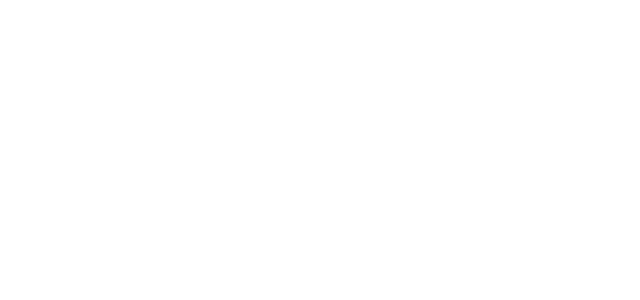
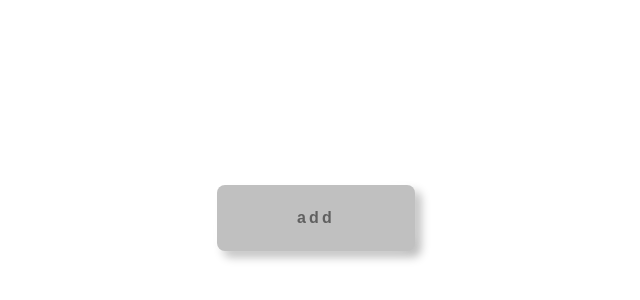
Before and after one commit to 2814109/prometheus, a React (Vite) app in the folder prometheus-frontend/: page /dynamic_form in a window 1280 px wide. Before the commit this address had no page. Shown: the part 190-490 px from the top of the page, without its empty margins (324-964 px from the left). Built offline with nearby package versions, Linux system fonts and the light colour scheme.

Commit message:
memoize list

```diff
--- a/prometheus-frontend/src/App.tsx
+++ b/prometheus-frontend/src/App.tsx
@@ -8,7 +8,6 @@
 
   return (
     <div className="App">
-      <NeumorphismString text="test" />
       <div>
         <a href="https://vitejs.dev" target="_blank">
           <img src="/vite.svg" className="logo" alt="Vite logo" />
--- a/prometheus-frontend/src/components/Neumorphism/Button/index.module.css
+++ b/prometheus-frontend/src/components/Neumorphism/Button/index.module.css
@@ -4,7 +4,7 @@
   border: none;
   border-radius: 0.5rem;
   color: rgba(0, 0, 0, 0.5);
-  font-size: 1rem;
+  font-size: 0.5rem;
   font-weight: 700;
   letter-spacing: 0.2rem;
   text-align: center;
@@ -12,20 +12,15 @@
   cursor: pointer;
   transition: 0.5s ease-in-out;
 }
-/* .neumorphismButton:hover {
-  box-shadow: -2px -2px 6px rgba(255, 255, 255, 0.8),
-    -2px -2px 4px rgba(255, 255, 255, 0.4),
-    2px 2px 2px rgba(255, 255, 255, 0.05), 2px 2px 4px rgba(0, 0, 0, 0.1);
-} */
 
 .neumorphismButtonPassive {
   box-shadow: -6px -6px 15px rgba(255, 255, 255, 0.8),
     -6px -6px 10px rgba(255, 255, 255, 0.5),
-    6px 6px 8px rgba(255, 255, 255, 0.075), 6px 6px 10px rgba(0, 0, 0, 0.15);
+    6px 6px 8px rgba(255, 255, 255, 0.009), 6px 6px 10px rgba(0, 0, 0, 0.27);
 }
 .neumorphismButtonActive {
   box-shadow: inset -2px -2px 6px rgba(255, 255, 255, 0.8),
     inset -2px -2px 4px rgba(255, 255, 255, 0.5),
-    inset 2px 2px 2px rgba(255, 255, 255, 0.075),
-    inset 2px 2px 4px rgba(0, 0, 0, 0.15);
+    inset 2px 2px 2px rgba(255, 255, 255, 0.009),
+    inset 2px 2px 4px rgba(0, 0, 0, 0.27);
 }
--- a/prometheus-frontend/src/components/Neumorphism/Button/index.tsx
+++ b/prometheus-frontend/src/components/Neumorphism/Button/index.tsx
@@ -1,14 +1,18 @@
 import { FC, useState } from "react";
 import style from "./index.module.css";
 
-const NeumorphismButton: FC = () => {
-  const [isActive, setIsActive] = useState<boolean>(false);
-  console.log(isActive);
+type Props = {
+  onClick: () => void;
+  name: string;
+  fontRemSize?: number;
+};
+const NeumorphismButton: FC<Props> = ({ name, onClick, fontRemSize = 1 }) => {
+  //   const [isActive, setIsActive] = useState<boolean>(false);
+  const isActive = false;
   return (
     <button
-      onClick={() => {
-        setIsActive(!isActive);
-      }}
+      style={{ fontSize: `${fontRemSize}rem` }}
+      onClick={onClick}
       className={`${style.neumorphismButton}
        ${
          isActive
@@ -16,7 +20,9 @@
            : style.neumorphismButtonPassive
        }
         `}
-    />
+    >
+      {name}
+    </button>
   );
 };
 
--- /dev/null
+++ b/prometheus-frontend/src/components/Neumorphism/ListItem/index.module.css
@@ -0,0 +1,6 @@
+.listItemContainer {
+  display: flex;
+  gap: 24px;
+  align-items: center;
+  margin-bottom: 16px;
+}
--- /dev/null
+++ b/prometheus-frontend/src/components/Neumorphism/ListItem/index.tsx
@@ -0,0 +1,23 @@
+import { FC, memo } from "react";
+import { Item } from "../../../types/Item";
+import NeumorphismButton from "../Button";
+import NeumorphismString from "../String";
+import style from "./index.module.css";
+type ChildProps = {
+  formItem: Item;
+  onDelete: (deleteId: number) => void;
+};
+const ListItem: FC<ChildProps> = memo(({ formItem, onDelete }) => {
+  return (
+    <div className={style.listItemContainer}>
+      <NeumorphismString text={formItem.name} fontRemSize={2} />
+      <NeumorphismButton
+        onClick={() => onDelete(formItem.id)}
+        name="Delete"
+        fontRemSize={0.4}
+      />
+    </div>
+  );
+});
+
+export default ListItem;
--- a/prometheus-frontend/src/components/Neumorphism/String/index.module.css
+++ b/prometheus-frontend/src/components/Neumorphism/String/index.module.css
@@ -1,5 +1,6 @@
 .string {
-  color: #c0c0c0;
+  /* color: #c0c0c0; */
+  color: rgba(181, 44, 44, 0.729);
   font-size: 50px;
   font-weight: bold;
   font-family: sans-serif;
--- a/prometheus-frontend/src/components/Neumorphism/String/index.tsx
+++ b/prometheus-frontend/src/components/Neumorphism/String/index.tsx
@@ -2,9 +2,12 @@
 import style from "./index.module.css";
 type Props = {
   text: string;
+  fontRemSize?: number;
 };
-const NeumorphismString: FC<Props> = ({ text }) => (
-  <div className={style.string}>{text}</div>
+const NeumorphismString: FC<Props> = ({ text, fontRemSize = 1 }) => (
+  <div className={style.string} style={{ fontSize: `${fontRemSize}rem` }}>
+    {text}
+  </div>
 );
 
 export default NeumorphismString;
--- a/prometheus-frontend/src/main.tsx
+++ b/prometheus-frontend/src/main.tsx
@@ -4,13 +4,14 @@
 import { BrowserRouter, Routes, Route } from "react-router-dom";
 import StringPage from "./routes/string/index";
 import ButtonPage from "./routes/button/index";
-
+import DynamicForm from "./routes/dynamic_form/index";
 ReactDOM.createRoot(document.getElementById("root") as HTMLElement).render(
   <BrowserRouter>
     <Routes>
       <Route path="/" element={<App />} />
       <Route path="string" element={<StringPage />} />
       <Route path="button" element={<ButtonPage />} />
+      <Route path="dynamic_form" element={<DynamicForm />} />
     </Routes>
 
     {/* <React.StrictMode>
--- a/prometheus-frontend/src/routes/button/index.tsx
+++ b/prometheus-frontend/src/routes/button/index.tsx
@@ -3,7 +3,7 @@
 
 const Page: FC = () => (
   <>
-    <NeumorphismButton />
+    <NeumorphismButton onClick={() => {}} name="button" />
   </>
 );
 
--- /dev/null
+++ b/prometheus-frontend/src/routes/dynamic_form/index.tsx
@@ -0,0 +1,45 @@
+import React, { FC, useState, useCallback, memo } from "react";
+import NeumorphismButton from "../../components/Neumorphism/Button";
+import ListItem from "../../components/Neumorphism/ListItem";
+import { Item } from "../../types/Item";
+
+const DynamicForm: FC = () => {
+  const [formItems, setFormItems] = useState<Item[]>([]);
+
+  const addItem = useCallback(() => {
+    const count = formItems.length + 1;
+    console.log(formItems);
+    setFormItems((formItems) => {
+      return [...formItems, { id: count, name: `addItem-${count}` }];
+    });
+  }, [formItems]);
+
+  const deleteItem = useCallback((deleteId: number): void => {
+    setFormItems((formItems) => {
+      return formItems.filter(({ id }) => id !== deleteId);
+    });
+  }, []);
+
+  return (
+    <>
+      <ListComponent formItems={formItems} onDelete={deleteItem} />
+      <NeumorphismButton onClick={addItem} name="add" />
+    </>
+  );
+};
+type ListProps = {
+  formItems: Item[];
+  onDelete: (deleteId: number) => void;
+};
+
+const ListComponent: FC<ListProps> = memo(({ formItems, onDelete }) => {
+  return (
+    <ul>
+      {formItems?.map((formItem) => (
+        <ListItem formItem={formItem} onDelete={onDelete} />
+      ))}
+    </ul>
+  );
+});
+
+export default DynamicForm;
--- /dev/null
+++ b/prometheus-frontend/src/types/Item.ts
@@ -0,0 +1,4 @@
+export type Item = {
+  id: number;
+  name: string;
+};
```
